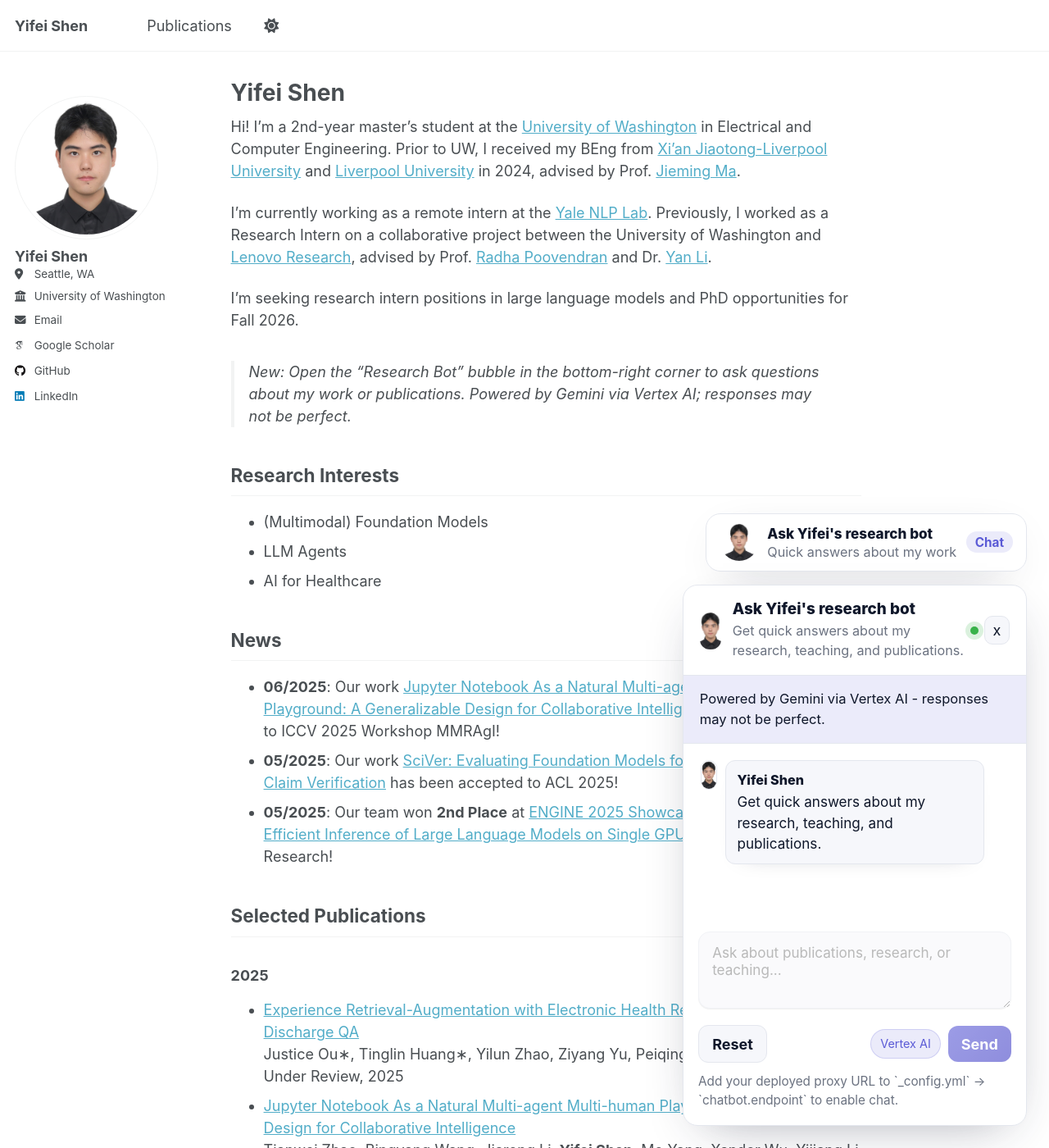
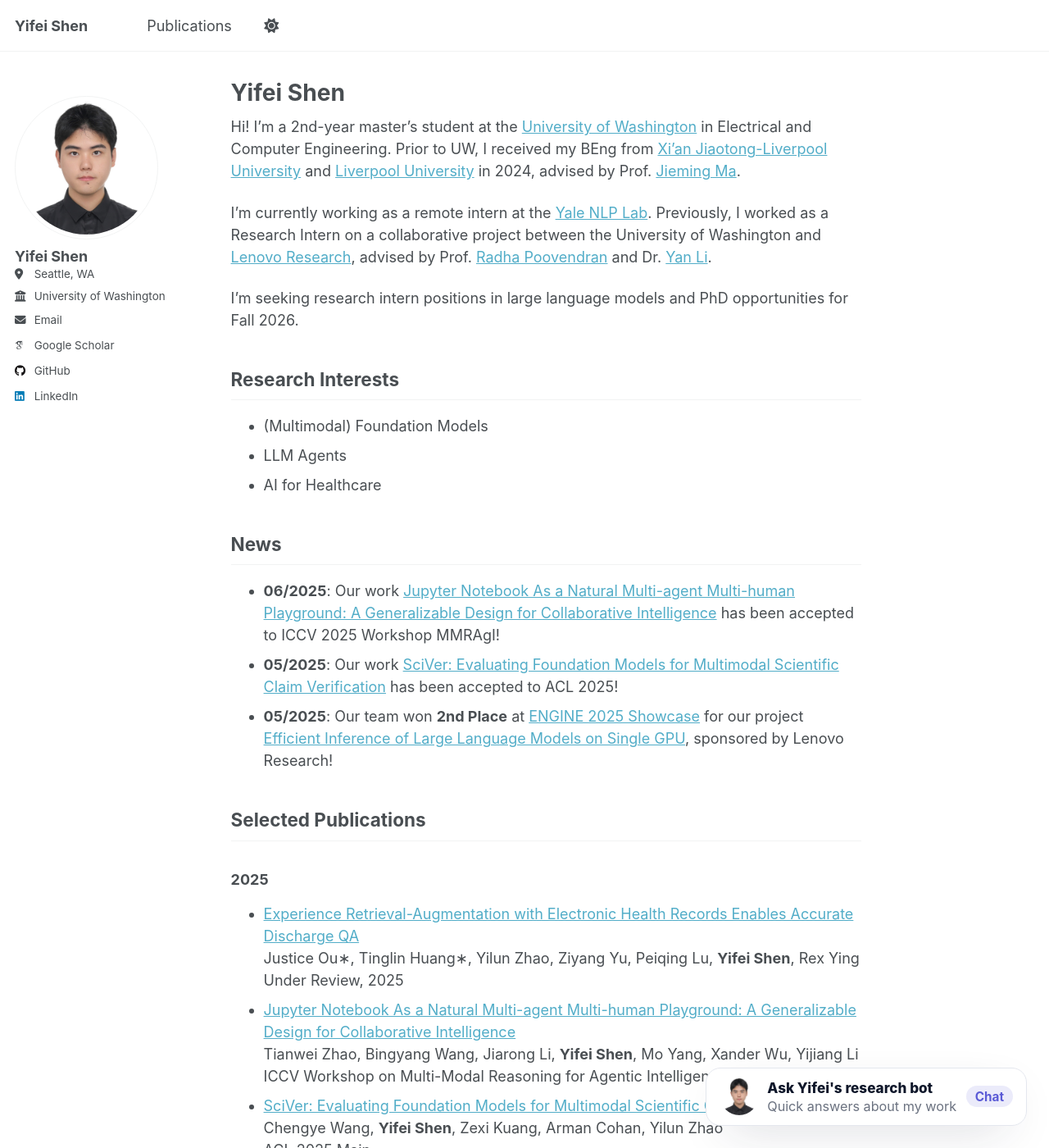
Before and after one commit to Barryshen1/Barryshen1.github.io, a Jekyll site: the page built from _pages/about.md, in a window 1280 px wide and 1400 px high. Shown: the whole window at 82% size. Built offline with Jekyll 4.4.1, drawn with Linux system fonts in a browser that asks for light colours; some web fonts are replaced.

Commit message:
Polish chatbot UX and default closed state

```diff
--- a/_pages/about.md
+++ b/_pages/about.md
@@ -13,8 +13,6 @@
 I'm currently working as a remote intern at the [Yale NLP Lab](https://nlp.cs.yale.edu/). Previously, I worked as a Research Intern on a collaborative project between the University of Washington and [Lenovo Research](https://research.lenovo.com/webapp/view_English/index.html), advised by Prof. [Radha Poovendran](https://people.ece.uw.edu/radha/) and Dr. [Yan Li](http://www.linkedin.com/in/liyancas).
 
 I'm seeking research intern positions in large language models and PhD opportunities for Fall 2026.
-
-> New: Open the "Research Bot" bubble in the bottom-right corner to ask questions about my work or publications. Powered by Gemini via Vertex AI; responses may not be perfect.
 
 ## Research Interests
 
--- a/_sass/layout/_chatbot.scss
+++ b/_sass/layout/_chatbot.scss
@@ -137,6 +137,10 @@
   overflow: hidden;
   display: flex;
   flex-direction: column;
+}
+
+.chatbot__panel[hidden] {
+  display: none !important;
 }
 
 .chatbot__header {
--- a/assets/js/chatbot.js
+++ b/assets/js/chatbot.js
@@ -97,6 +97,13 @@
   const isPanelOpen = () =>
     Boolean(elements.panel && !elements.panel.hasAttribute("hidden"));
 
+  const ensureClosed = () => {
+    if (!elements.panel) return;
+    elements.panel.setAttribute("hidden", "");
+    root.classList.remove("chatbot--open");
+    elements.open?.setAttribute("aria-expanded", "false");
+  };
+
   const openPanel = () => {
     if (!elements.panel) return;
     elements.panel.removeAttribute("hidden");
@@ -188,10 +195,11 @@
 
   // Init
   addWelcome();
+  ensureClosed();
   if (!state.endpoint) {
     disableInput(true);
     setStatus(
-      "Add your deployed proxy URL to `_config.yml` -> `chatbot.endpoint` to enable chat."
+      "Chat is offline until a backend endpoint is configured."
     );
   } else {
     setStatus(state.disclaimer || "Ready");
```
